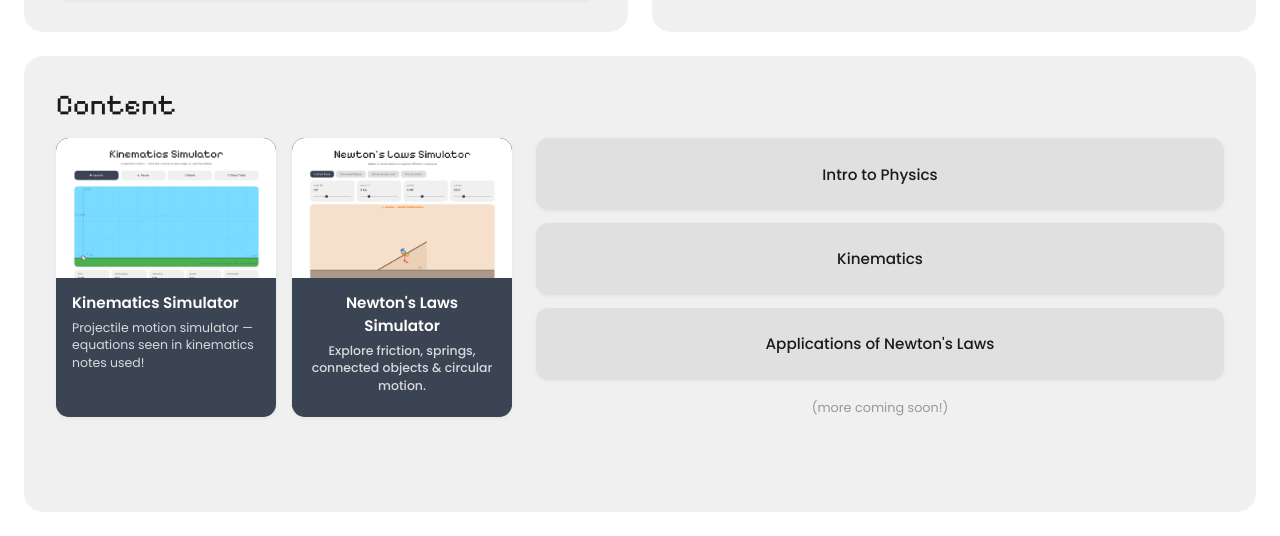
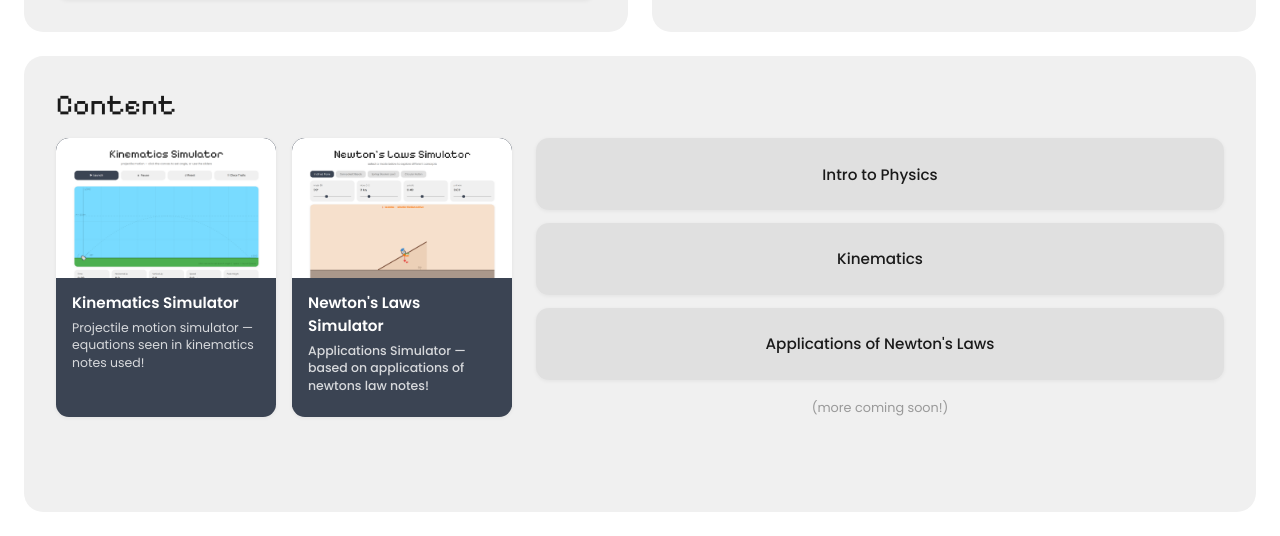
Before and after one commit to mtysac/physics-notes, a plain HTML site: page index.html in a window 1280 px wide. Shown: the part 264-800 px from the top of the page. Drawn offline with Linux system fonts and the light colour scheme.

Commit message:
Edited nlaws button text

```diff
--- a/css/style.css
+++ b/css/style.css
@@ -390,6 +390,7 @@ a:hover { opacity: 0.7; }
     flex-direction: column;
     gap: 0.3rem;
     background: rgb(59, 68, 83);
+    text-align: left;
 }
 
 .sim-title {
--- a/index.html
+++ b/index.html
@@ -92,7 +92,7 @@
                             </div>
                             <div class="sim-info">
                                 <span class="sim-title">Newton's Laws Simulator</span>
-                                <span class="sim-desc">Explore friction, springs, connected objects & circular motion.</span>
+                                <span class="sim-desc">Applications Simulator — based on applications of newtons law notes!</span>
                             </div>
                         </a>
                     </div>
```
